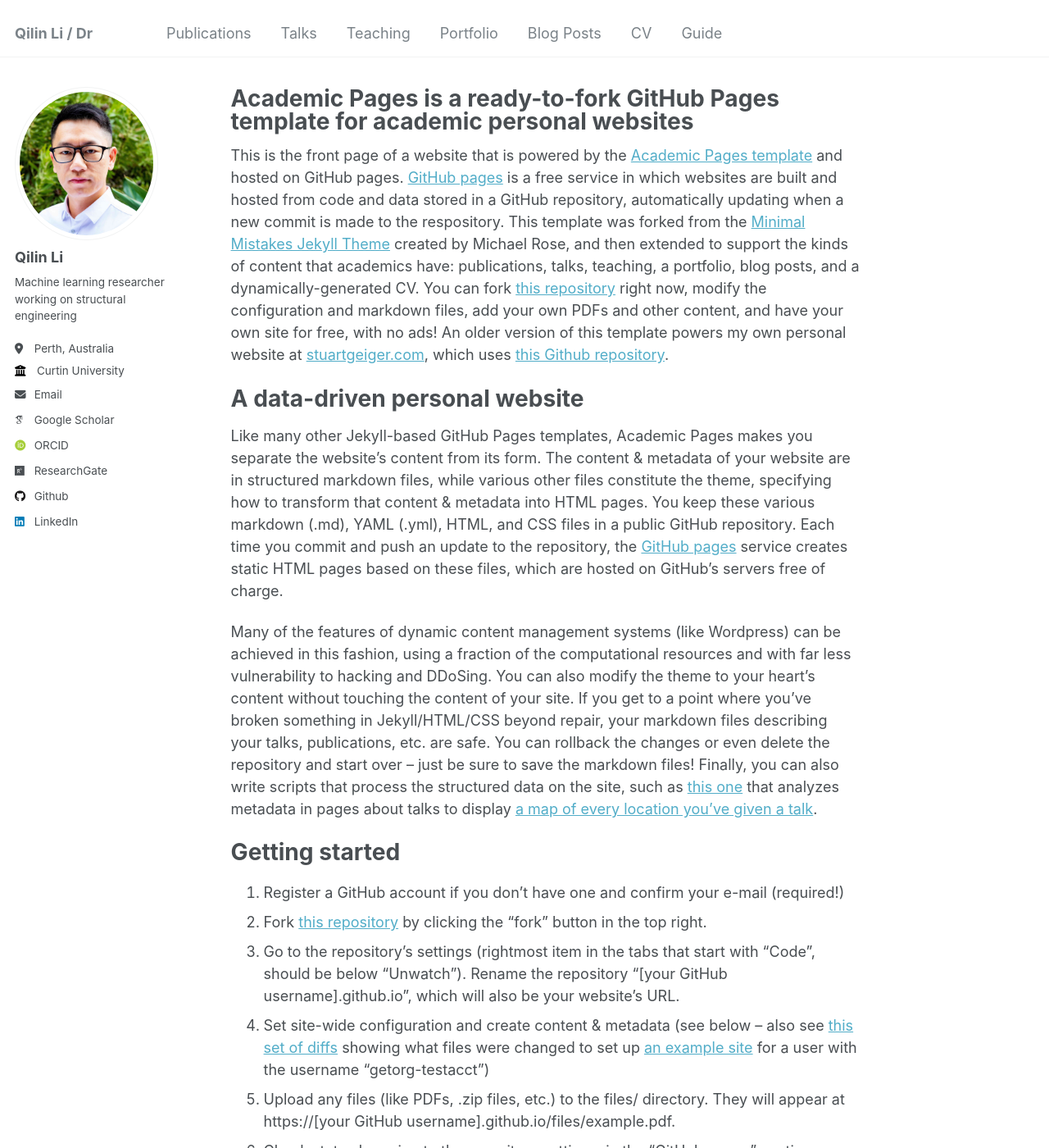
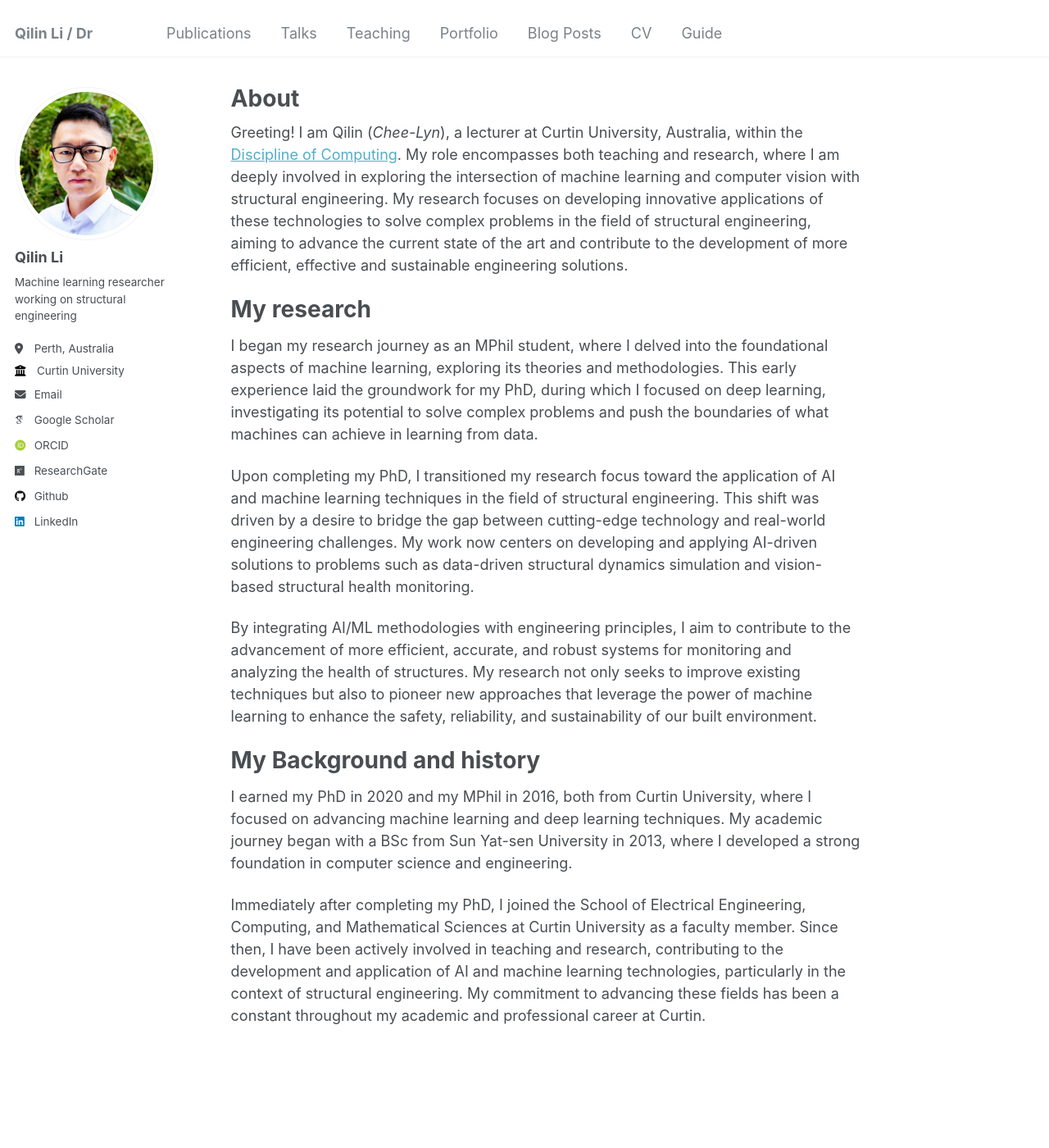
Before and after one commit to qilinli/qilinli.github.io, a Jekyll site: the page built from _pages/about.md, in a window 1280 px wide and 1400 px high. Shown: the whole window at 82% size. Built offline with Jekyll 4.4.1, drawn with Linux system fonts in a browser that asks for light colours; some web fonts are replaced; some of the changed text lies outside the part shown.

Commit message:
edit about me

```diff
--- a/_pages/about.md
+++ b/_pages/about.md
@@ -1,49 +1,24 @@
 ---
 permalink: /
-title: "Academic Pages is a ready-to-fork GitHub Pages template for academic personal websites"
+title: "About"
 author_profile: true
 redirect_from:
   - /about/
   - /about.html
 ---
 
-This is the front page of a website that is powered by the [Academic Pages template](https://github.com/academicpages/academicpages.github.io) and hosted on GitHub pages. [GitHub pages](https://pages.github.com) is a free service in which websites are built and hosted from code and data stored in a GitHub repository, automatically updating when a new commit is made to the respository. This template was forked from the [Minimal Mistakes Jekyll Theme](https://mmistakes.github.io/minimal-mistakes/) created by Michael Rose, and then extended to support the kinds of content that academics have: publications, talks, teaching, a portfolio, blog posts, and a dynamically-generated CV. You can fork [this repository](https://github.com/academicpages/academicpages.github.io) right now, modify the configuration and markdown files, add your own PDFs and other content, and have your own site for free, with no ads! An older version of this template powers my own personal website at [stuartgeiger.com](http://stuartgeiger.com), which uses [this Github repository](https://github.com/staeiou/staeiou.github.io).
+Greeting! I am Qilin (*Chee-Lyn*), a lecturer at Curtin University, Australia, within the [Discipline of Computing](https://www.curtin.edu.au/about/learning-teaching/science-engineering/school-of-electrical-engineering-computing-and-mathematical-sciences/computing/). My role encompasses both teaching and research, where I am deeply involved in exploring the intersection of machine learning and computer vision with structural engineering. My research focuses on developing innovative applications of these technologies to solve complex problems in the field of structural engineering, aiming to advance the current state of the art and contribute to the development of more efficient, effective and sustainable engineering solutions.
 
-A data-driven personal website
+My research
 ======
-Like many other Jekyll-based GitHub Pages templates, Academic Pages makes you separate the website's content from its form. The content & metadata of your website are in structured markdown files, while various other files constitute the theme, specifying how to transform that content & metadata into HTML pages. You keep these various markdown (.md), YAML (.yml), HTML, and CSS files in a public GitHub repository. Each time you commit and push an update to the repository, the [GitHub pages](https://pages.github.com/) service creates static HTML pages based on these files, which are hosted on GitHub's servers free of charge.
+I began my research journey as an MPhil student, where I delved into the foundational aspects of machine learning, exploring its theories and methodologies. This early experience laid the groundwork for my PhD, during which I focused on deep learning, investigating its potential to solve complex problems and push the boundaries of what machines can achieve in learning from data.
 
-Many of the features of dynamic content management systems (like Wordpress) can be achieved in this fashion, using a fraction of the computational resources and with far less vulnerability to hacking and DDoSing. You can also modify the theme to your heart's content without touching the content of your site. If you get to a point where you've broken something in Jekyll/HTML/CSS beyond repair, your markdown files describing your talks, publications, etc. are safe. You can rollback the changes or even delete the repository and start over -- just be sure to save the markdown files! Finally, you can also write scripts that process the structured data on the site, such as [this one](https://github.com/academicpages/academicpages.github.io/blob/master/talkmap.ipynb) that analyzes metadata in pages about talks to display [a map of every location you've given a talk](https://academicpages.github.io/talkmap.html).
+Upon completing my PhD, I transitioned my research focus toward the application of AI and machine learning techniques in the field of structural engineering. This shift was driven by a desire to bridge the gap between cutting-edge technology and real-world engineering challenges. My work now centers on developing and applying AI-driven solutions to problems such as data-driven structural dynamics simulation and vision-based structural health monitoring.
 
-Getting started
+By integrating AI/ML methodologies with engineering principles, I aim to contribute to the advancement of more efficient, accurate, and robust systems for monitoring and analyzing the health of structures. My research not only seeks to improve existing techniques but also to pioneer new approaches that leverage the power of machine learning to enhance the safety, reliability, and sustainability of our built environment.
+
+My Background and history
 ======
-1. Register a GitHub account if you don't have one and confirm your e-mail (required!)
-1. Fork [this repository](https://github.com/academicpages/academicpages.github.io) by clicking the "fork" button in the top right.
-1. Go to the repository's settings (rightmost item in the tabs that start with "Code", should be below "Unwatch"). Rename the repository "[your GitHub username].github.io", which will also be your website's URL.
-1. Set site-wide configuration and create content & metadata (see below -- also see [this set of diffs](http://archive.is/3TPas) showing what files were changed to set up [an example site](https://getorg-testacct.github.io) for a user with the username "getorg-testacct")
-1. Upload any files (like PDFs, .zip files, etc.) to the files/ directory. They will appear at https://[your GitHub username].github.io/files/example.pdf.
-1. Check status by going to the repository settings, in the "GitHub pages" section
+I earned my PhD in 2020 and my MPhil in 2016, both from Curtin University, where I focused on advancing machine learning and deep learning techniques. My academic journey began with a BSc from Sun Yat-sen University in 2013, where I developed a strong foundation in computer science and engineering.
 
-Site-wide configuration
-------
-The main configuration file for the site is in the base directory in [_config.yml](https://github.com/academicpages/academicpages.github.io/blob/master/_config.yml), which defines the content in the sidebars and other site-wide features. You will need to replace the default variables with ones about yourself and your site's github repository. The configuration file for the top menu is in [_data/navigation.yml](https://github.com/academicpages/academicpages.github.io/blob/master/_data/navigation.yml). For example, if you don't have a portfolio or blog posts, you can remove those items from that navigation.yml file to remove them from the header.
-
-Create content & metadata
-------
-For site content, there is one markdown file for each type of content, which are stored in directories like _publications, _talks, _posts, _teaching, or _pages. For example, each talk is a markdown file in the [_talks directory](https://github.com/academicpages/academicpages.github.io/tree/master/_talks). At the top of each markdown file is structured data in YAML about the talk, which the theme will parse to do lots of cool stuff. The same structured data about a talk is used to generate the list of talks on the [Talks page](https://academicpages.github.io/talks), each [individual page](https://academicpages.github.io/talks/2012-03-01-talk-1) for specific talks, the talks section for the [CV page](https://academicpages.github.io/cv), and the [map of places you've given a talk](https://academicpages.github.io/talkmap.html) (if you run this [python file](https://github.com/academicpages/academicpages.github.io/blob/master/talkmap.py) or [Jupyter notebook](https://github.com/academicpages/academicpages.github.io/blob/master/talkmap.ipynb), which creates the HTML for the map based on the contents of the _talks directory).
-
-**Markdown generator**
-
-I have also created [a set of Jupyter notebooks](https://github.com/academicpages/academicpages.github.io/tree/master/markdown_generator
-) that converts a CSV containing structured data about talks or presentations into individual markdown files that will be properly formatted for the Academic Pages template. The sample CSVs in that directory are the ones I used to create my own personal website at stuartgeiger.com. My usual workflow is that I keep a spreadsheet of my publications and talks, then run the code in these notebooks to generate the markdown files, then commit and push them to the GitHub repository.
-
-How to edit your site's GitHub repository
-------
-Many people use a git client to create files on their local computer and then push them to GitHub's servers. If you are not familiar with git, you can directly edit these configuration and markdown files directly in the github.com interface. Navigate to a file (like [this one](https://github.com/academicpages/academicpages.github.io/blob/master/_talks/2012-03-01-talk-1.md) and click the pencil icon in the top right of the content preview (to the right of the "Raw | Blame | History" buttons). You can delete a file by clicking the trashcan icon to the right of the pencil icon. You can also create new files or upload files by navigating to a directory and clicking the "Create new file" or "Upload files" buttons.
-
-Example: editing a markdown file for a talk
-![Editing a markdown file for a talk](/images/editing-talk.png)
-
-For more info
-------
-More info about configuring Academic Pages can be found in [the guide](https://academicpages.github.io/markdown/). The [guides for the Minimal Mistakes theme](https://mmistakes.github.io/minimal-mistakes/docs/configuration/) (which this theme was forked from) might also be helpful.
+Immediately after completing my PhD, I joined the School of Electrical Engineering, Computing, and Mathematical Sciences at Curtin University as a faculty member. Since then, I have been actively involved in teaching and research, contributing to the development and application of AI and machine learning technologies, particularly in the context of structural engineering. My commitment to advancing these fields has been a constant throughout my academic and professional career at Curtin.
```
